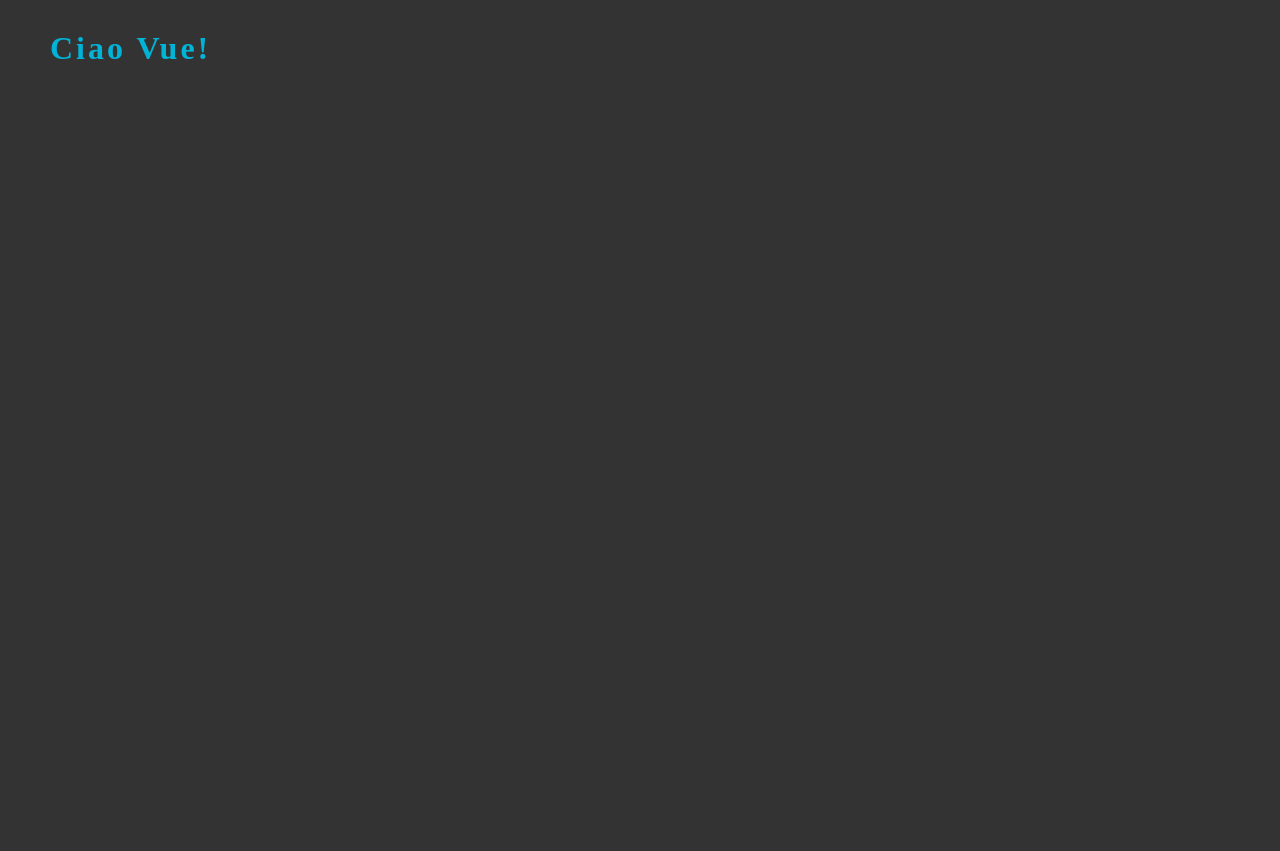
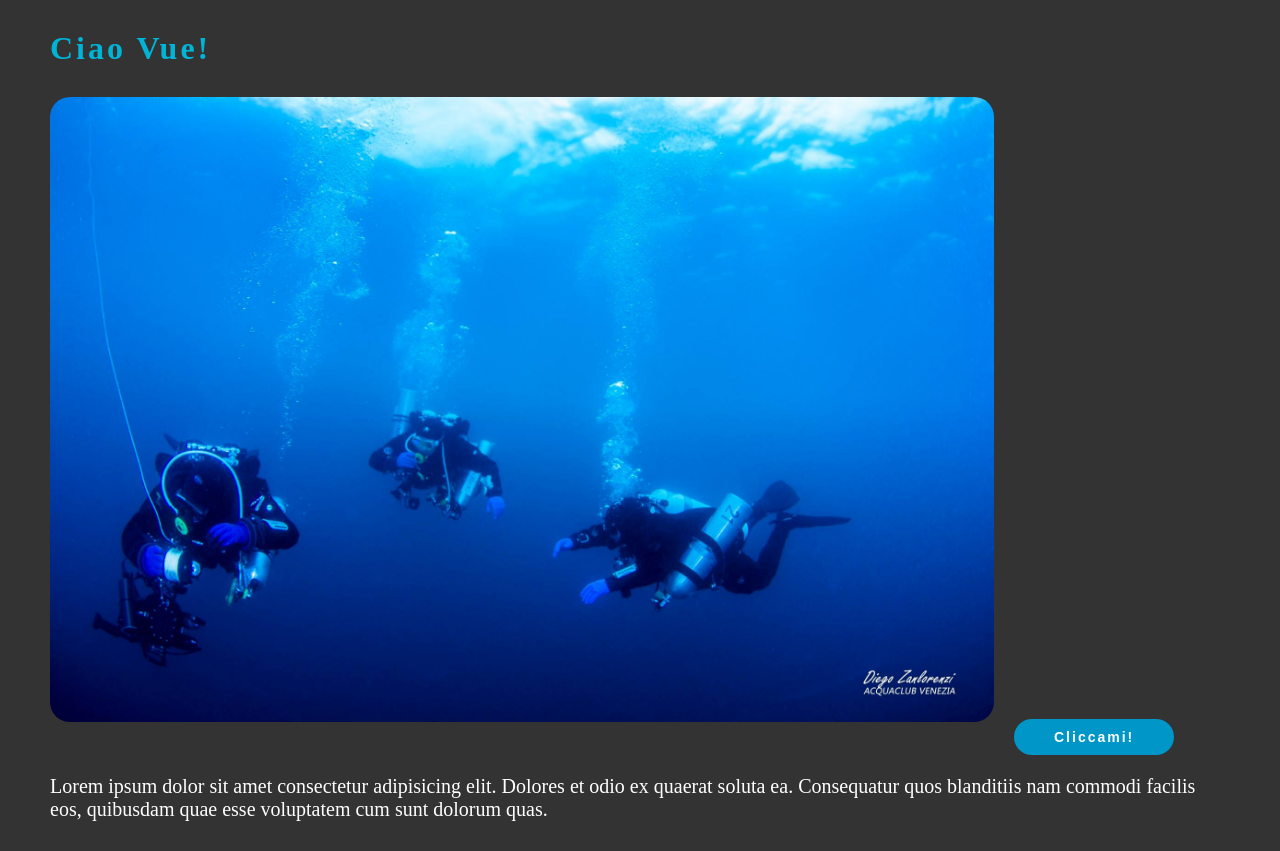
Before and after one commit to MatTheoo89/vue-hello, a plain HTML site: page index.html in a window 1280 px wide. Before the commit the page ends 800 px from the top, so only its background shows below. Drawn offline with nearby package versions, Linux system fonts and the light colour scheme.

Commit message:
[add]#bonus 3

```diff
--- a/assets/css/style.css
+++ b/assets/css/style.css
@@ -9,6 +9,33 @@
     background-color: #333;
 }
 
+h1 {
+    margin-bottom: 30px;
+}
+
+img {
+    width: 80%;
+    border-radius: 20px;
+    margin-bottom: 20px;
+}
+
+button {
+    margin: 20px;
+    padding: 10px 40px;
+    border: none;
+    outline: none;
+    border-radius: 20px;
+    background-color: #0096c7;
+    color: #fff;
+    font-size: 14px;
+    font-weight: 600;
+    letter-spacing: 2px;
+}
+
+p {
+    font-size: 20px;
+}
+
 #app {
     margin: 30px 50px;
 }
--- a/assets/js/app.js
+++ b/assets/js/app.js
@@ -7,8 +7,11 @@
         return {
             msg: 'Ciao Vue!',
             formatText:'format-text',
+            path: 'assets/img/',
+            nameImage:'you_and_me.jpg',
         }
     },
     methods: {
+
     },
 }).mount('#app');
--- a/index.html
+++ b/index.html
@@ -14,6 +14,13 @@
 
         <h1 :class="formatText">{{msg}}</h1>
 
+        <img :src="path + nameImage" alt="nameImage">
+
+        <button>Cliccami!</button>
+
+        <p v-show="true">Lorem ipsum dolor sit amet consectetur adipisicing elit. Dolores et odio ex quaerat soluta ea. Consequatur quos blanditiis nam commodi facilis eos, quibusdam quae esse voluptatem cum sunt dolorum quas.</p>
+
+
     </div>
 
     <script src="assets/js/app.js"></script>
```
Also changed, not shown: assets/img/you_and_me.jpg (added).
